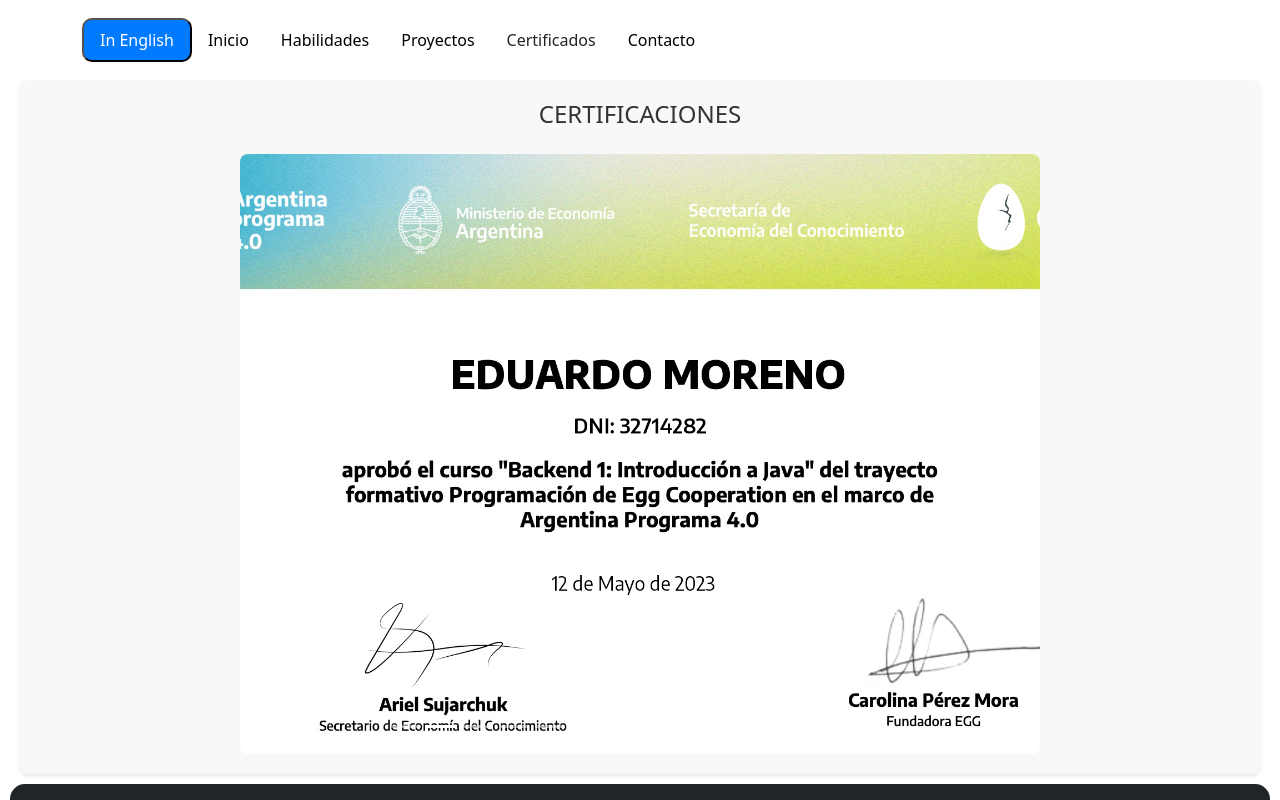
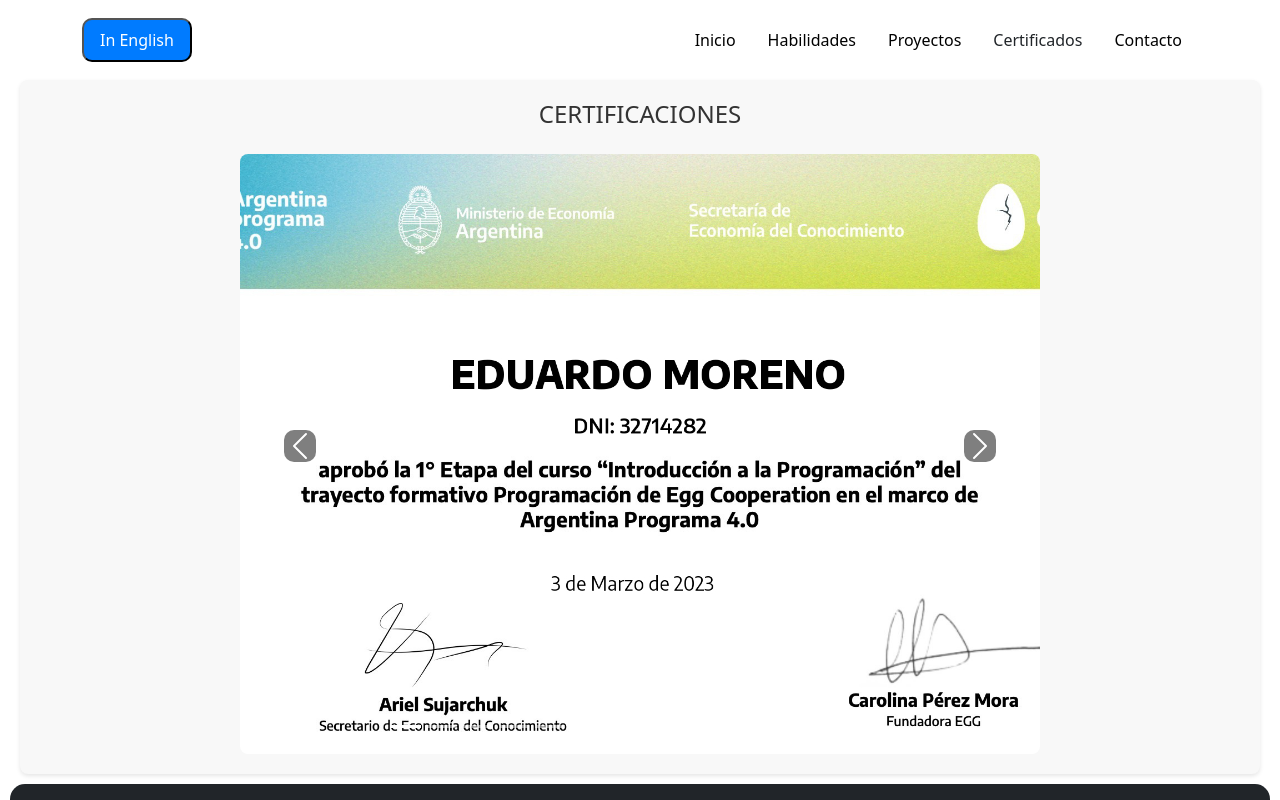
Before and after one commit to EduMMorenolp/Portfolio-React, a React (Create React App) app: page / in a window 1280 px wide. Both pictures are taken after a click on the button "Certificados". Shown: the top 800 px of the page. Built offline with nearby package versions, Linux system fonts and the light colour scheme; a web font is replaced by a local one.

Commit message:
arreglo barra y certificados

```diff
--- a/src/componentes/Barra.css
+++ b/src/componentes/Barra.css
@@ -25,3 +25,7 @@
 .language-button button:hover {
   background-color: #0056b3;
 }
+
+.navbar-collapse {
+  flex-grow: 0 !important;
+}
--- a/src/componentes/Certificados.css
+++ b/src/componentes/Certificados.css
@@ -23,12 +23,21 @@
 
 .carousel .carousel-item img {
   border-radius: 8px;
-  max-width: 100%;
-  height: auto;
   height: 600px;
   object-fit: cover;
 }
 
 .carousel-indicators {
   bottom: 10px;
+  color: black;
 }
+
+.carousel-control-next-icon  {
+  background-color: black;
+  border-radius: 10px;
+}
+
+.carousel-control-prev-icon {
+  background-color: black;
+  border-radius: 10px;
+}
--- a/src/componentes/Certificados.js
+++ b/src/componentes/Certificados.js
@@ -65,17 +65,13 @@
   return (
     <div id="educacion" className="tarjeta">
       <h3>Certificaciones</h3>
-      <Carousel interval={1500}>
+      <Carousel interval={3000}>
         {imagenes.map((imagen, index) => (
           <Carousel.Item key={index}>
             <img className="d-block w-100" src={imagen.src} alt={imagen.alt} />
           </Carousel.Item>
         ))}
       </Carousel>
-
-      {/* {imagenes.map((imagen, index) => (
-        <img className="" src={imagen.src} alt={imagen.alt} />
-      ))} */}
     </div>
   );
 }
--- a/src/componentes/Main.js
+++ b/src/componentes/Main.js
@@ -31,12 +31,12 @@
         </style>
       </div>
 
-      <p className="lead">¡Explora mis proyectos y conoce más sobre mí! en Contacto</p>
+      <p className="lead">¡ Explora mis proyectos y conoce más sobre mí en Contacto ! </p>
       <h3>Sobre mí</h3>
       <img src={process.env.PUBLIC_URL + "/imagenes/fotoEduMMoreno.png"} alt="Foto de Eduardo Manuel Moreno" />
       <hr></hr>
       <p>
-        Soy un programador iniciado con una pasión por la tecnología y la resolución de problemas.
+        Soy un programador con una pasión por la tecnología y la resolución de problemas.
         En busca de oportunidades y proyectos emocionantes.
       </p>
     </div>
```
